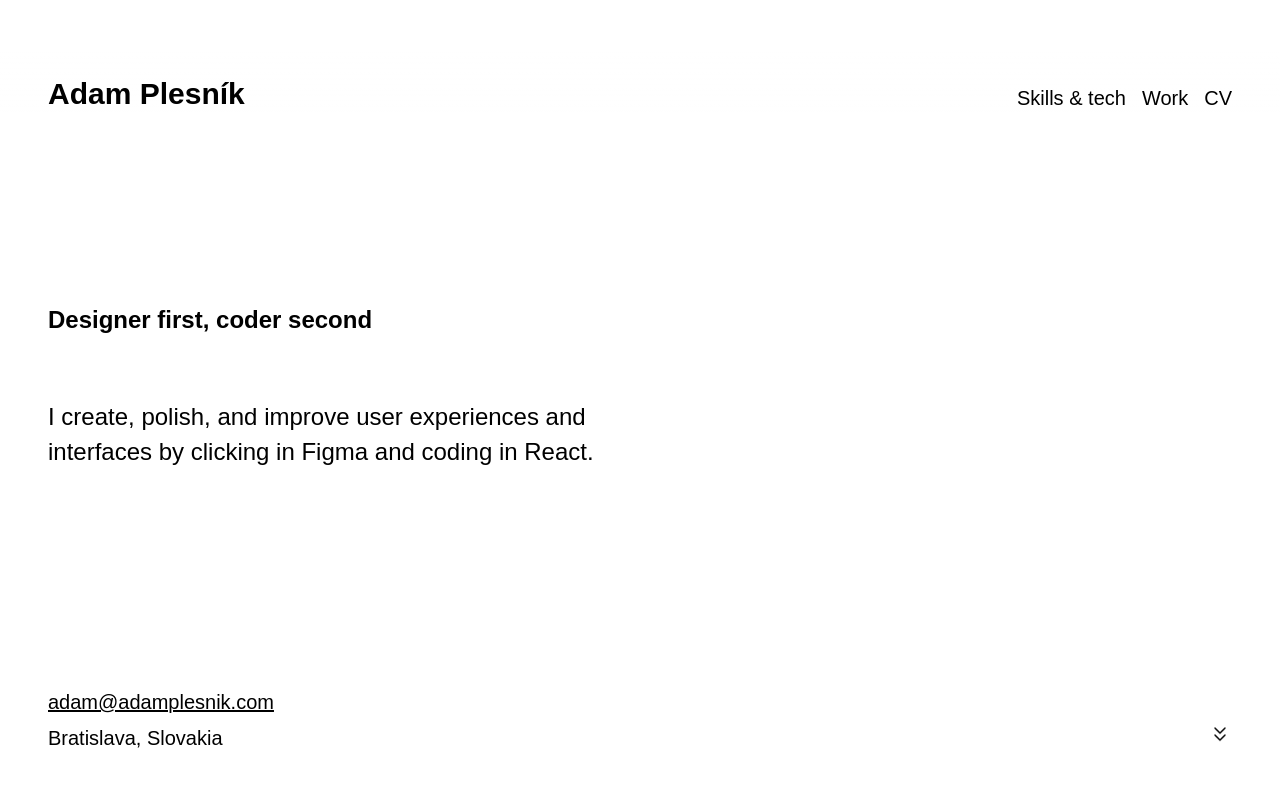
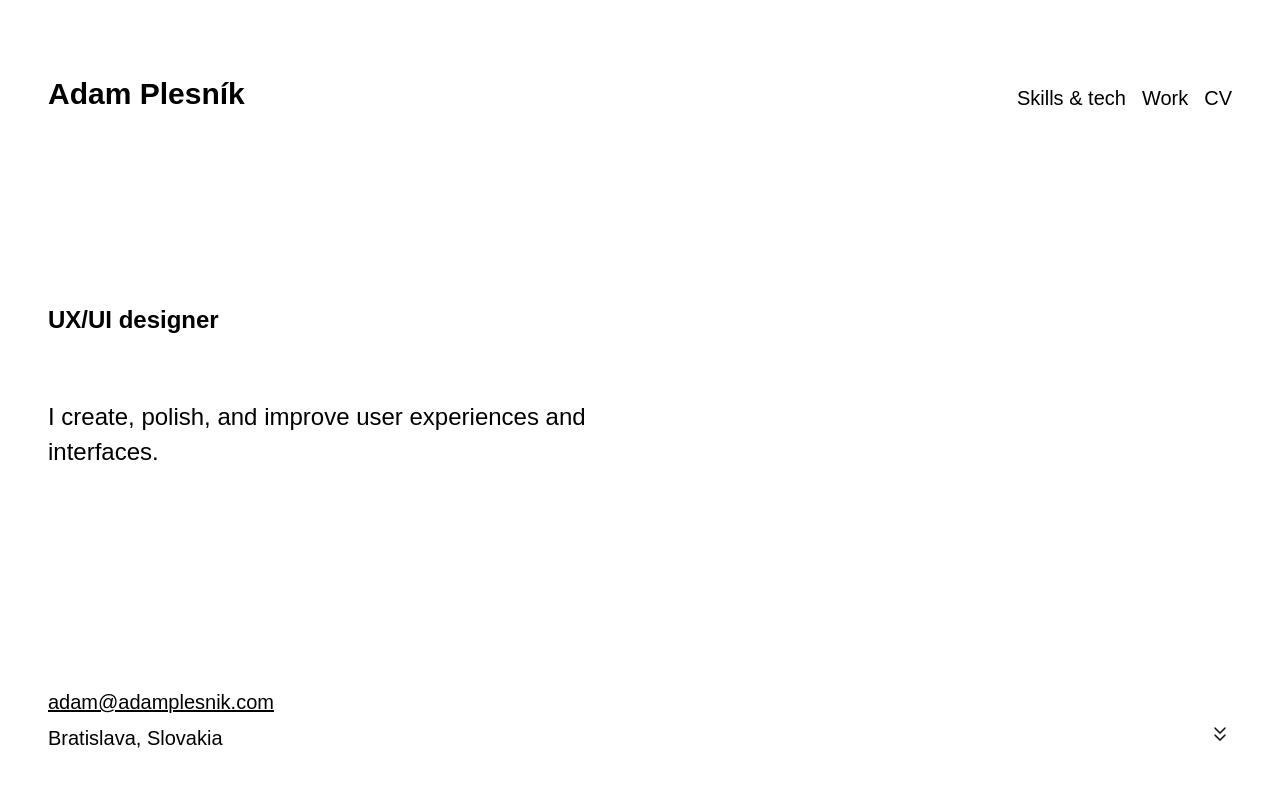
Before and after one commit to adamplesnik/adamplesnik.com, a React (Vite) app: page / in a window 1280 px wide. Shown: the top 800 px of the page. Built offline with nearby package versions, Linux system fonts and the light colour scheme; a web font is replaced by a local one.

Commit message:
Update Intro.tsx

```diff
--- a/src/content/Intro.tsx
+++ b/src/content/Intro.tsx
@@ -7,10 +7,9 @@ import { ChevronsDown } from 'lucide-react'
 const Intro = () => {
   return (
     <div className="flex min-h-[calc(100svh_-_19rem)] w-full flex-col gap-8 px-6 pb-8 sm:gap-12 sm:px-8 md:gap-16 md:px-12 md:pb-12">
-      <Heading size={2}>Designer first, coder second</Heading>
+      <Heading size={2}>UX/UI designer</Heading>
       <Paragraph className="flex-1 text-2xl">
-        I create, polish, and improve user experiences and interfaces by clicking in <Em>Figma</Em>{' '}
-        and coding in <Em>React</Em>.
+        I create, polish, and improve user experiences and interfaces.
       </Paragraph>
       <div className="flex flex-col items-end gap-4 sm:flex-row">
         <div className="w-full flex-1">
```
